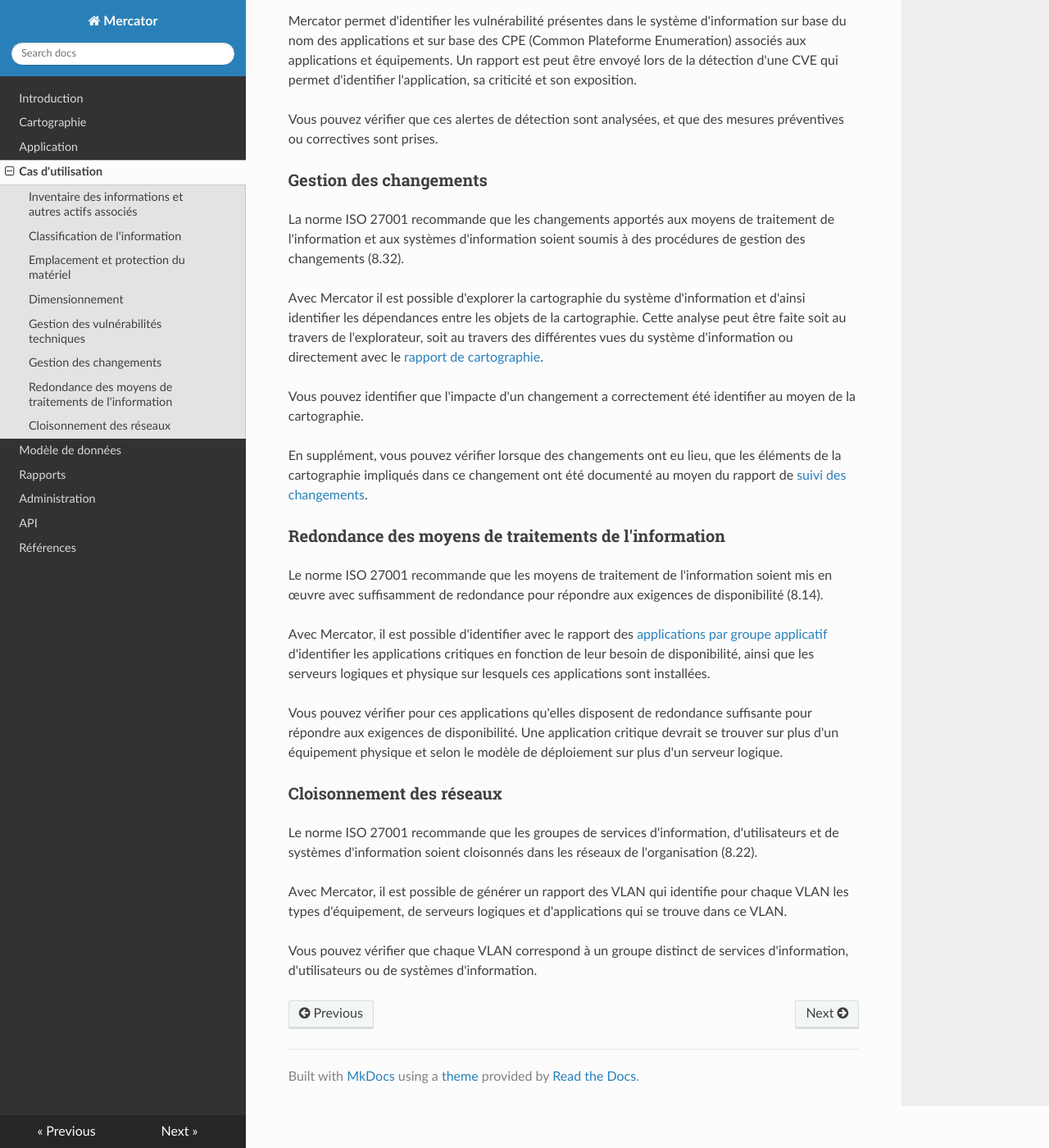
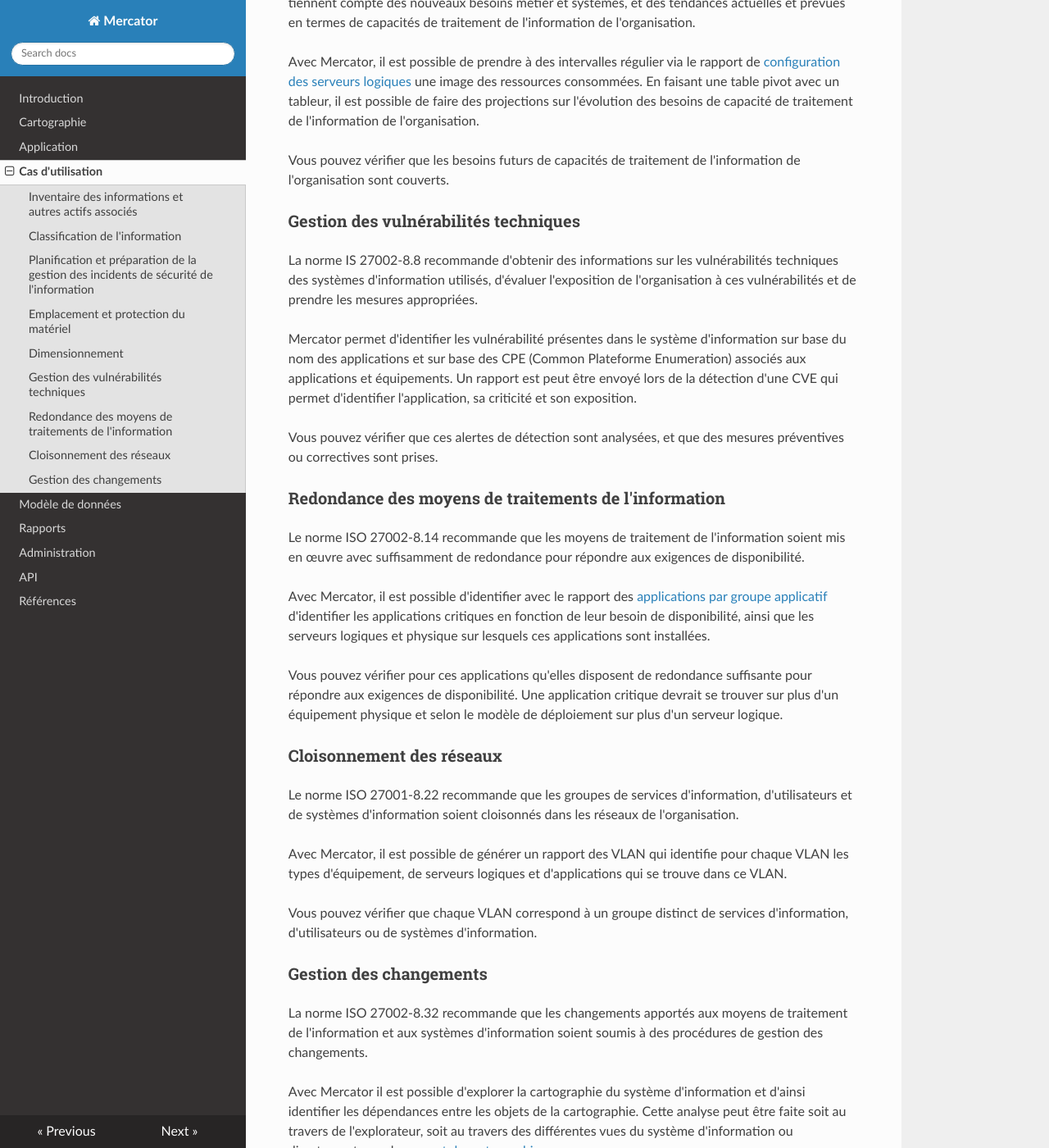
Before and after one commit to dbarzin/mercator, an MkDocs documentation site: the page built from docs/usecases.md, in a window 1280 px wide and 1400 px high, scrolled down 1903 px. Shown: the whole window at 82% size. Built offline with MkDocs 1.6.1, drawn with Linux system fonts in a browser that asks for light colours; nearby versions of some CDN libraries; some of the changed text lies outside the part shown.

Commit message:
documentation des incidents

```diff
--- a/docs/usecases.md
+++ b/docs/usecases.md
@@ -1,11 +1,11 @@
 ## Cas d'utilisation
 
-Mercator permet d'aider à la mise en place d'un grand nombre de mesures de sécurité recommandées par la norme ISO 27001. En suivant les cas d'utilisation décrits ci-dessous, vous pouvez mettre en place un processus de cartographie des systèmes d'information solide et efficace qui pourra vous assister dans la gestion des risques de sécurité de l'information auxquels fait face votre organisation.
+Mercator permet d'aider à la mise en place d'un grand nombre de mesures de sécurité recommandées par la norme ISO 27002. En suivant les cas d'utilisation décrits ci-dessous, vous pouvez mettre en place un processus de cartographie des systèmes d'information solide et efficace qui pourra vous assister dans la gestion des risques de sécurité de l'information auxquels fait face votre organisation.
 
 
 ### Inventaire des informations et autres actifs associés
 
-La norme ISO 27001 recommande d'élaborer et de tenir à jour un inventaire des informations et autres actifs associés, y compris leurs propriétaires (5.9).
+La norme ISO 27001-5.9 recommande d'élaborer et de tenir à jour un inventaire des informations et autres actifs associés, y compris leurs propriétaires.
 
 Avec Mercator, il est possible de documenter les informations utilisés ainsi que les liens entre ces informations, les applications, les processus et les bases de données où elles sont conservées.
 Grâce au rapport des [applications par groupe applicatif](/mercator/reports/) il est possible d'identifier les applications, les bases de données, processus et macro-processus qui utilisent ces informations.
@@ -15,7 +15,7 @@
 
 ### Classification de l'information
 
-La norme ISO 27001 recommande de classifier les informations conformément aux besoins de sécurité de l'information de l'organisation, sur la base des exigences de confidentialité, d'intégrité, de disponibilité et des exigences importantes des parties intéressées (5.12).
+La norme ISO 27002-5.12 recommande de classifier les informations conformément aux besoins de sécurité de l'information de l'organisation, sur la base des exigences de confidentialité, d'intégrité, de disponibilité et des exigences importantes des parties intéressées.
 
 Avec Mercator, il est possible d’attribuer un niveau de sécurité aux informations en termes de confidentialité, d'intégrité, de disponibilité et de traçabilité ainsi qu'aux bases de données, applications, processus et macro-processus qui utilisent ces informations.
 
@@ -24,9 +24,18 @@
 Vous pouvez vérifier si les besoins de sécurité sont correctement documentés pour chaque ligne de ce rapport.
 
 
+### Planification et préparation de la gestion des incidents de sécurité de l'information
+
+La norme ISO 27002-5.24 recommande que l'organisation planifie et prépare la gestion des incidents de sécurité de l'information en procédant à la définition, à l'établissement et à la communication des processus, fonctions et responsabilités liés à la gestion des incidents de sécurité de l'information .
+
+Afin de pouvoir assurer une réponse rapide, efficace, cohérente et ordonnée aux incidents de sécurité de l'information, il est important de pouvoir identifier rapidement lors d'un incident les processus, fournisseurs, responsables concernés.
+
+Mercator permet de disposer un inventaire complet de ces informations, avec l'outil de recherche texte libre qui se trouve en haut à gauche de l'écran, il est possible de rapidement retouver un assets, le ou les processus concernés, les fournisseurs et responsables.
+
+
 ### Emplacement et protection du matériel
 
-La norme ISO 27001 recommande de choisir un emplacement sécurisé pour le matériel et de le protéger (7.8).
+La norme ISO 27002-7.8 recommande de choisir un emplacement sécurisé pour le matériel et de le protéger.
 
 Mercator permet pour chaque équipement physique (serveur, routeur, commutateur ..) de spécifier sa localisation et d'extraire un inventaire des équipements par localisation.
 
@@ -37,7 +46,7 @@
 
 ### Dimensionnement
 
-La norme ISO 27001 recommande que les projections des besoins de dimensionnement futurs tiennent compte des nouveaux besoins métier et systèmes, et des tendances actuelles et prévues en termes de capacités de traitement de l'information de l'organisation (8.6)
+La norme ISO 27002-8.6 recommande que les projections des besoins de dimensionnement futurs tiennent compte des nouveaux besoins métier et systèmes, et des tendances actuelles et prévues en termes de capacités de traitement de l'information de l'organisation.
 
 Avec Mercator, il est possible de prendre à des intervalles régulier via le rapport de [configuration des serveurs logiques](/mercator/reports) une image des ressources consommées. En faisant une table pivot avec un tableur, il est possible de faire des projections sur l'évolution des besoins de capacité de traitement de l'information de l'organisation.
 
@@ -46,27 +55,15 @@
 
 ### Gestion des vulnérabilités techniques
 
-La norme IS 27001 recommande d'obtenir des informations sur les vulnérabilités techniques des systèmes d'information utilisés, d'évaluer l'exposition de l'organisation à ces vulnérabilités et de prendre les mesures appropriées (8.8).
+La norme IS 27002-8.8 recommande d'obtenir des informations sur les vulnérabilités techniques des systèmes d'information utilisés, d'évaluer l'exposition de l'organisation à ces vulnérabilités et de prendre les mesures appropriées.
 
 Mercator permet d'identifier les vulnérabilité présentes dans le système d'information sur base du nom des applications et sur base des CPE (Common Plateforme Enumeration) associés aux applications et équipements. Un rapport est peut être envoyé lors de la détection d'une CVE qui permet d'identifier l'application, sa criticité et son exposition.
 
 Vous pouvez vérifier que ces alertes de détection sont analysées, et que des mesures préventives ou correctives sont prises.
 
-
-### Gestion des changements
-
-La norme ISO 27001 recommande que les changements apportés aux moyens de traitement de l'information et aux systèmes d'information soient soumis à des procédures de gestion des changements (8.32).
-
-Avec Mercator il est possible d'explorer la cartographie du système d'information et d'ainsi identifier les dépendances entre les objets de la cartographie. Cette analyse peut être faite soit au travers de l'explorateur, soit au travers des différentes vues du système d'information ou directement avec le [rapport de cartographie](/mercator/reports/).
-
-Vous pouvez identifier que l'impacte d'un changement a correctement été identifier au moyen de la cartographie.
-
-En supplément, vous pouvez vérifier lorsque des changements ont eu lieu, que les éléments de la cartographie impliqués dans ce changement ont été documenté au moyen du rapport de [suivi des changements](/mercator/reports/).
-
-
 ### Redondance des moyens de traitements de l'information
 
-Le norme ISO 27001 recommande que les moyens de traitement de l'information soient mis en œuvre avec suffisamment de redondance pour répondre aux exigences de disponibilité (8.14).
+Le norme ISO 27002-8.14 recommande que les moyens de traitement de l'information soient mis en œuvre avec suffisamment de redondance pour répondre aux exigences de disponibilité.
 
 Avec Mercator, il est possible d'identifier avec le rapport des [applications par groupe applicatif](/mercator/reports/) d'identifier les applications critiques en fonction de leur besoin de disponibilité, ainsi que les serveurs logiques et physique sur lesquels ces applications sont installées.
 
@@ -76,8 +73,19 @@
 
 ### Cloisonnement des réseaux
 
-Le norme ISO 27001 recommande que les groupes de services d'information, d'utilisateurs et de systèmes d'information soient cloisonnés dans les réseaux de l'organisation (8.22).
+Le norme ISO 27001-8.22 recommande que les groupes de services d'information, d'utilisateurs et de systèmes d'information soient cloisonnés dans les réseaux de l'organisation.
 
 Avec Mercator, il est possible de générer un rapport des VLAN qui identifie pour chaque VLAN les types d'équipement, de serveurs logiques et d'applications qui se trouve dans ce VLAN.
 
 Vous pouvez vérifier que chaque VLAN correspond à un groupe distinct de services d'information, d'utilisateurs ou de systèmes d'information.
+
+
+### Gestion des changements
+
+La norme ISO 27002-8.32 recommande que les changements apportés aux moyens de traitement de l'information et aux systèmes d'information soient soumis à des procédures de gestion des changements.
+
+Avec Mercator il est possible d'explorer la cartographie du système d'information et d'ainsi identifier les dépendances entre les objets de la cartographie. Cette analyse peut être faite soit au travers de l'explorateur, soit au travers des différentes vues du système d'information ou directement avec le [rapport de cartographie](/mercator/reports/).
+
+Vous pouvez identifier que l'impacte d'un changement a correctement été identifier au moyen de la cartographie.
+
+En supplément, vous pouvez vérifier lorsque des changements ont eu lieu, que les éléments de la cartographie impliqués dans ce changement ont été documenté au moyen du rapport de [suivi des changements](/mercator/reports/).
```
